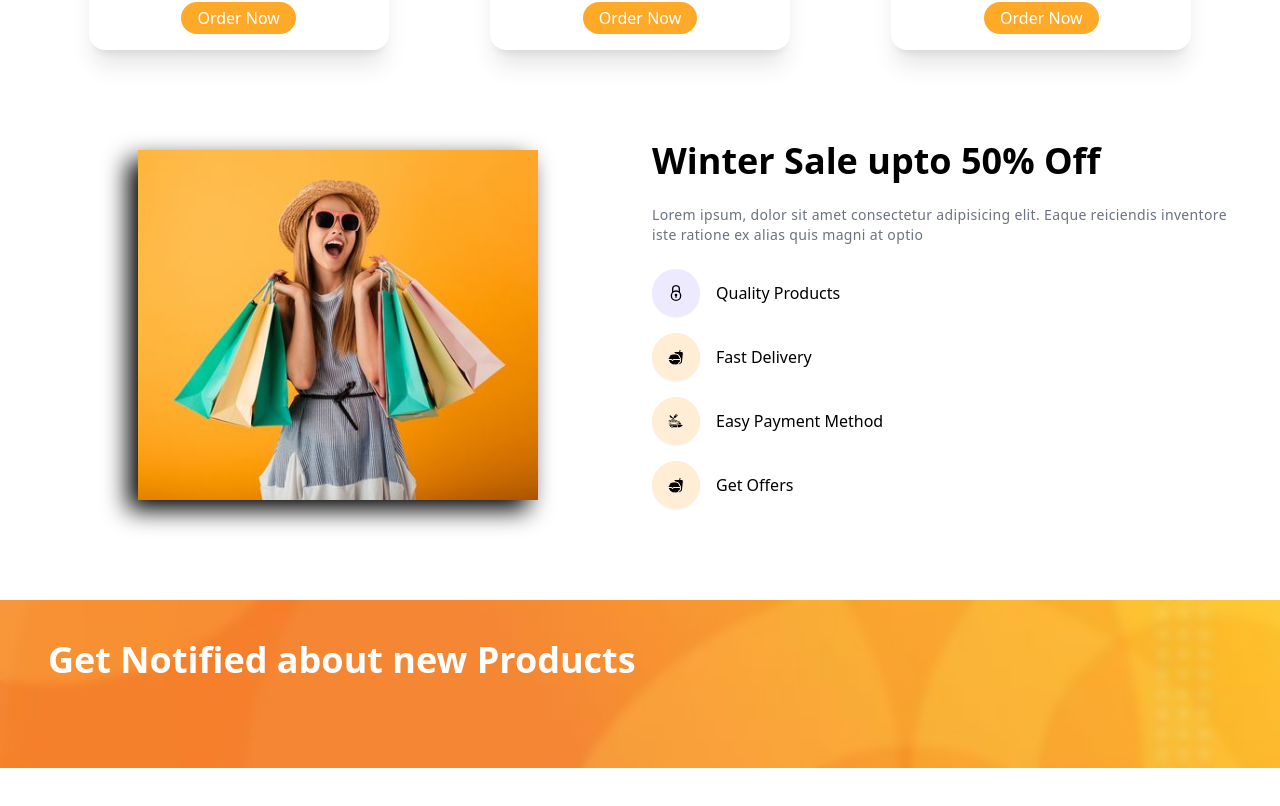
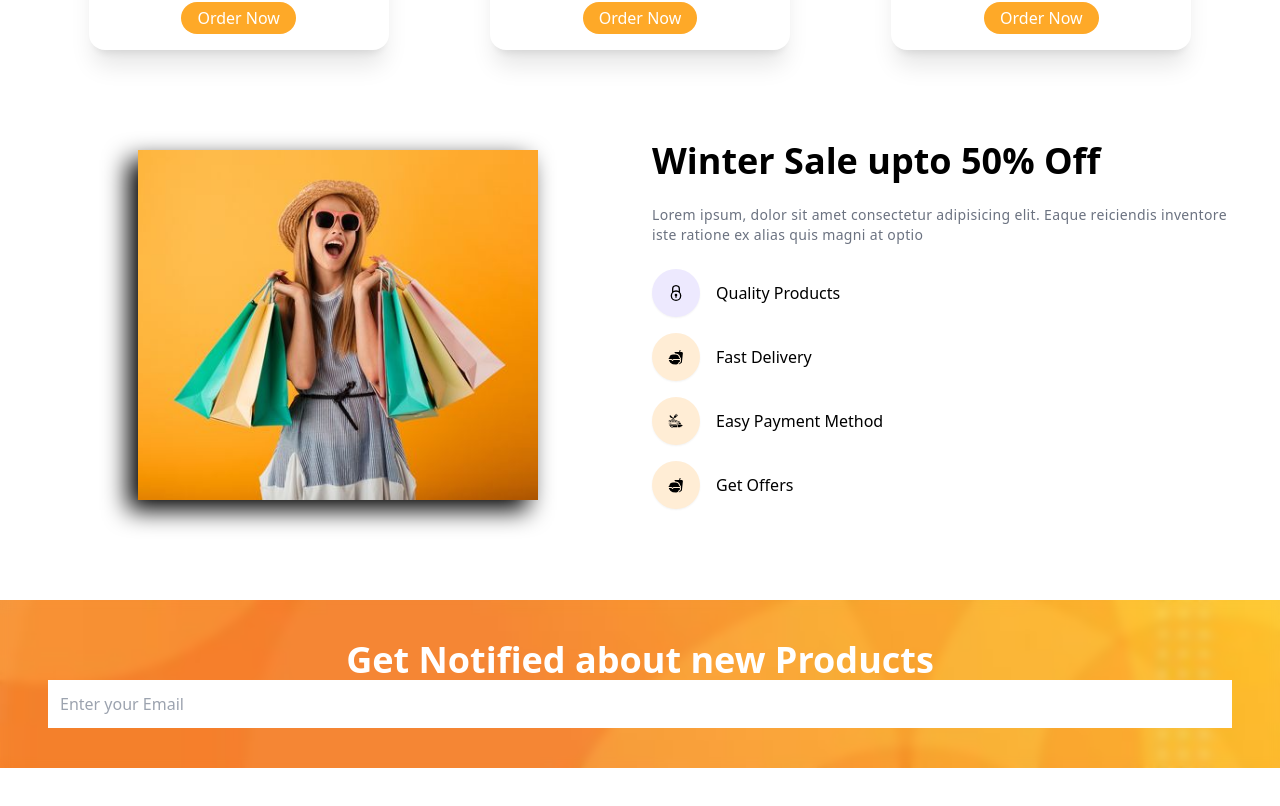
Before and after one commit to Ab3467/Ecommerce-webSite, a React (Create React App) app in the folder ecommerce/: page / in a window 1280 px wide. Shown: the part 1641-2447 px from the top of the page. Built offline with nearby package versions, Linux system fonts and the light colour scheme.

Commit message:
Changes:

```diff
--- a/ecommerce/src/components/Subscribe/Subscribe.js
+++ b/ecommerce/src/components/Subscribe/Subscribe.js
@@ -14,12 +14,12 @@
   return (
     <div
       data-aos="zoom-in"
-      className=" bg-gray-100 dark:bg-gray-800 text-white"
+      className=" bg-gray-100 dark:bg-gray-800 text-white mb-20"
       style={BannerImg}
     >
       <div className=" container backdrop-blur-sm py-10">
         <div className="">
-          <h1 className=" text-2xl text-center sm:text-left sm:text-4xl font-semibold">
+          <h1 className=" text-2xl !text-center sm:text-left sm:text-4xl font-semibold">
             Get Notified about new Products{" "}
           </h1>
           <input type="text" placeholder="Enter your Email" data-aos="fade-up" className=" w-full p-3"/>
```
